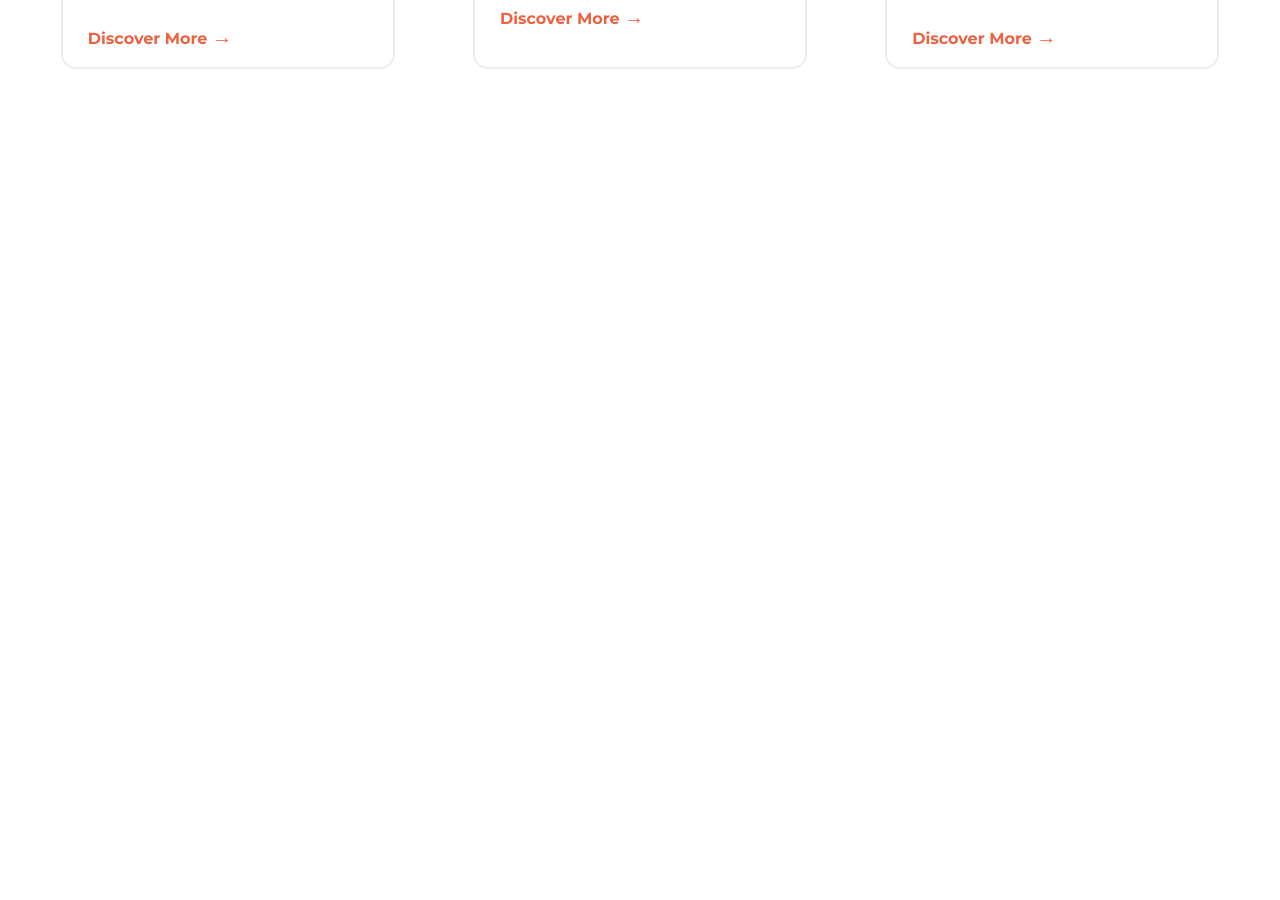
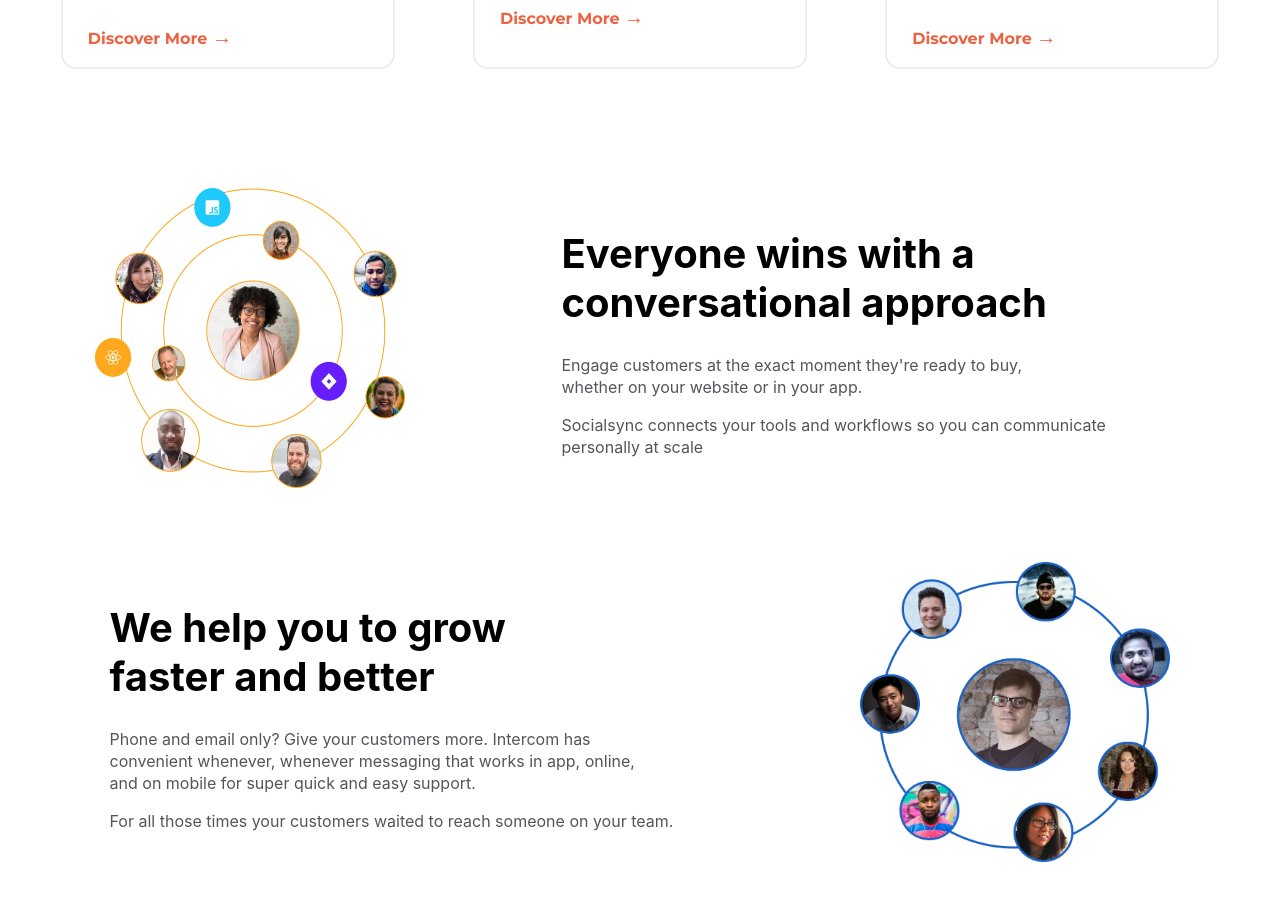
Before and after one commit to akinevans/socialsync, a React (Create React App) app: page / in a window 1280 px wide. Shown: the part 980-1880 px from the top of the page. Before the commit the page ends 1165 px from the top, so only its background shows below. Built offline with nearby package versions, Linux system fonts and the light colour scheme.

Commit message:
Build Pros Component and styling

```diff
--- a/src/App.js
+++ b/src/App.js
@@ -4,6 +4,7 @@ import Navigation from "./components/Navigation";
 import Hero from "./components/Hero";
 import Hero_Spacer from "./components/Hero_Spacer";
 import Product_Services from "./components/Product_Services";
+import Pros from "./components/Pros";
 
 function App() {
   return (
@@ -15,6 +16,7 @@ function App() {
         text='Set clear expectations with customers based on your teams bandwidth, and collect upfront information for follow-up later.'
       />
       <Product_Services />
+      <Pros />
     </div>
   );
 }
--- a/src/components/Product_Services.css
+++ b/src/components/Product_Services.css
@@ -9,7 +9,7 @@
 .product-services-outer-wrapper {
   width: var(--full-width);
   height: 320px;
-  padding-bottom: 100px;
+  padding-bottom: 50px;
   /* border: 2px solid red; */
 }
 
--- /dev/null
+++ b/src/components/Pros.css
@@ -0,0 +1,66 @@
+.pros-outer-wrapper,
+.pros-inner-wrapper,
+.section-one-wrapper,
+.section-two-wrapper {
+  display: flex;
+  flex-direction: column;
+  justify-content: center;
+  align-items: center;
+}
+
+.pros-outer-wrapper {
+  width: var(--full-width);
+  height: 780px;
+  flex-direction: column;
+  /* border: 2px solid red; */
+}
+
+.pros-inner-wrapper {
+  flex-direction: column;
+
+  width: calc(var(--desktop-width) - 15%);
+  height: 100%;
+  /* border: 2px solid blue; */
+}
+
+.section-one-wrapper,
+.section-two-wrapper {
+  flex-direction: row;
+  justify-content: space-around;
+  /* border: 2px solid green; */
+  height: 48%;
+  width: 100%;
+  /* border: 2px solid black; */
+}
+
+.section-one-img-wrapper,
+.section-two-img-wrapper {
+  width: 310px;
+  height: 300px;
+  /* background-color: var(--quaternary-bg-color); */
+  border-radius: 25px;
+}
+
+.section-one-img-wrapper img,
+.section-two-img-wrapper img {
+  width: 310px;
+  height: 300px;
+}
+
+.section-one-wrapper h1,
+.section-two-wrapper h1 {
+  width: 90%;
+  font-size: 40px;
+}
+
+.section-one-text-wrapper {
+  width: 50%;
+  /* border: 2px solid pink; */
+}
+
+.section-one-wrapper p,
+.section-two-wrapper p {
+  font-size: 16px;
+  color: #12151db9;
+  line-height: 22px;
+}
--- /dev/null
+++ b/src/components/Pros.js
@@ -0,0 +1,53 @@
+import React from "react";
+import group1 from "../images/group1.webp";
+import group2 from "../images/group2.webp";
+import "./Pros.css";
+
+export default function Pros() {
+  return (
+    <div className='pros-outer-wrapper'>
+      <div className='pros-inner-wrapper'>
+        <div className='section-one-wrapper'>
+          <div className='section-one-img-wrapper'>
+            <img src={group1} alt='' />
+          </div>
+          <div className='section-one-text-wrapper'>
+            <h1>Everyone wins with a conversational approach</h1>
+            <p>
+              Engage customers at the exact moment they're ready to buy,
+              <br />
+              whether on your website or in your app.
+            </p>
+            <p>
+              Socialsync connects your tools and workflows so you can
+              communicate <br />
+              personally at scale{" "}
+            </p>
+          </div>
+        </div>
+        <div className='section-two-wrapper'>
+          <div className='section-two-text-wrapper'>
+            <h1>
+              We help you to grow <br />
+              faster and better
+            </h1>
+            <p>
+              Phone and email only? Give your customers more. Intercom has
+              <br />
+              convenient whenever, whenever messaging that works in app, online,
+              <br />
+              and on mobile for super quick and easy support.
+            </p>
+            <p>
+              For all those times your customers waited to reach someone on your
+              team.
+            </p>
+          </div>
+          <div className='section-two-img-wrapper'>
+            <img src={group2} alt='' />
+          </div>
+        </div>
+      </div>
+    </div>
+  );
+}
```
Also changed, not shown: src/images/group1.webp (added), src/images/group2.webp (added).
